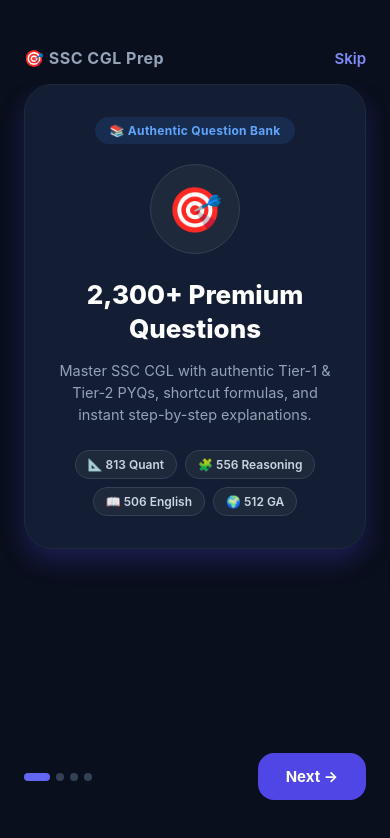
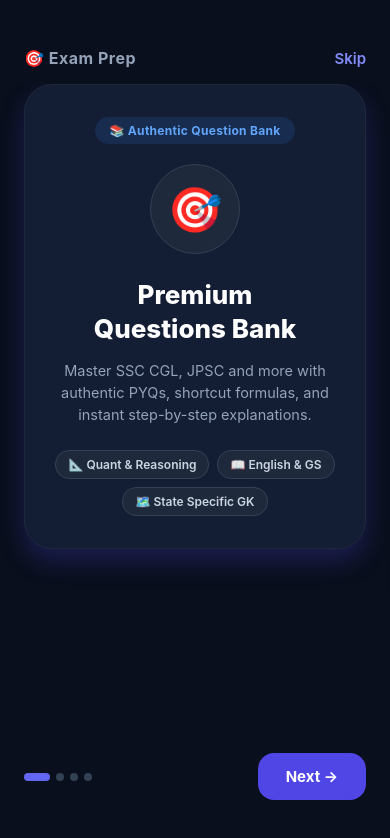
Before and after one commit to karan865/SSC-CGL-APP-frontend, a React Native app: screen /Onboarding in a window 390 px wide. Shown: the top 838 px of the page. Built offline with nearby package versions, Linux system fonts and the light colour scheme; no server answers.

Commit message:
Generalize onboarding screens for multi-exam support

```diff
--- a/src/screens/OnboardingScreen.tsx
+++ b/src/screens/OnboardingScreen.tsx
@@ -35,10 +35,10 @@
     badgeColor: '#60a5fa',
     badgeBg: 'rgba(59, 130, 246, 0.15)',
     icon: '🎯',
-    title: '2,300+ Premium\nQuestions',
+    title: 'Premium\nQuestions Bank',
     description:
-      'Master SSC CGL with authentic Tier-1 & Tier-2 PYQs, shortcut formulas, and instant step-by-step explanations.',
-    pills: ['📐 813 Quant', '🧩 556 Reasoning', '📖 506 English', '🌍 512 GA'],
+      'Master SSC CGL, JPSC and more with authentic PYQs, shortcut formulas, and instant step-by-step explanations.',
+    pills: ['📐 Quant & Reasoning', '📖 English & GS', '🗺️ State Specific GK'],
   },
   {
     id: '2',
@@ -48,8 +48,8 @@
     icon: '🏆',
     title: 'Real Exam Mock\nSimulator',
     description:
-      'Experience the real exam pressure with actual 60-minute countdown timers, official +2 / -0.5 marking, and question palettes.',
-    pills: ['⚡ 100 Qs / 60 Min Tier-1', '📊 Instant Scorecard', '🔍 Step-by-Step Review'],
+      'Experience the real exam pressure with actual countdown timers, official marking schemes, and exact question palettes.',
+    pills: ['⚡ Real Time Limits', '📊 Instant Scorecard', '🔍 Step-by-Step Review'],
   },
   {
     id: '3',
@@ -60,7 +60,7 @@
     title: 'Smart Weakness\nTracker & Streaks',
     description:
       'Target low-accuracy topics automatically. Build unbroken daily study streaks and monitor your average solving speed.',
-    pills: ['🎯 Weak Area Focus', '🔥 5-Day Study Streaks', '⏱️ Speed Tracking (sec/Q)'],
+    pills: ['🎯 Weak Area Focus', '🔥 5-Day Study Streaks', '⏱️ Speed Tracking'],
   },
   {
     id: '4',
@@ -68,10 +68,10 @@
     badgeColor: '#c084fc',
     badgeBg: 'rgba(192, 132, 252, 0.15)',
     icon: '🌟',
-    title: 'Ready to Ace\nSSC CGL?',
+    title: 'Ready to Ace\nYour Exams?',
     description:
-      'All 2,387 questions, topic tests, full-length mocks, and bookmark revisions are ready for you. Let’s begin!',
-    pills: ['✅ Tier 1 & Tier 2 Ready', '📱 Offline-Friendly', '💡 100% Free Practice'],
+      'Thousands of questions, topic tests, full-length mocks, and bookmark revisions are ready for you. Let’s begin!',
+    pills: ['✅ Multi-Exam Ready', '📱 Offline-Friendly', '💡 100% Free Practice'],
   },
 ];
 
@@ -177,7 +177,7 @@
 
       {/* Top Header: App Name & Skip */}
       <View style={styles.topBar}>
-        <Text style={styles.brandTitle}>🎯 SSC CGL Prep</Text>
+        <Text style={styles.brandTitle}>🎯 Exam Prep</Text>
         {!isLastSlide ? (
           <TouchableOpacity onPress={handleGetStarted} hitSlop={{ top: 12, bottom: 12, left: 12, right: 12 }}>
             <Text style={styles.skipText}>Skip</Text>
```
